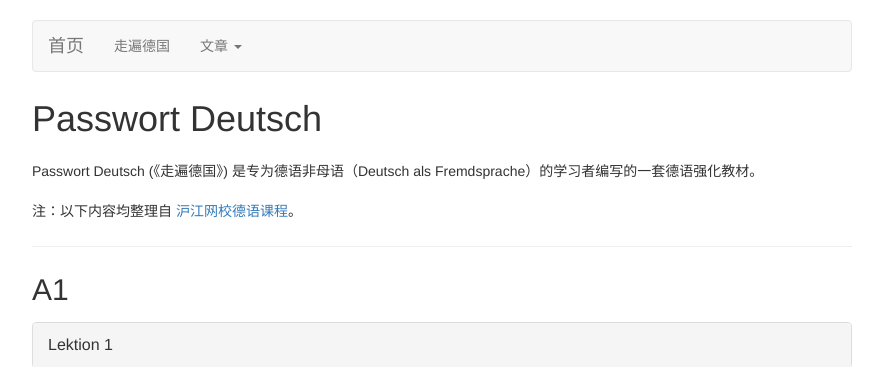
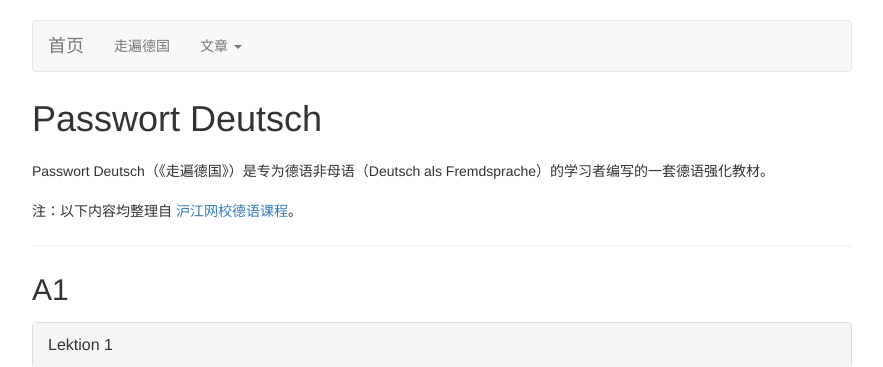
Before and after one commit to Frederick-S/GermanGarden, a Jekyll site: the page built from passwort-deutsch.html, in a window 1280 px wide. Shown: the top 367 px of the page, without its empty margins (198-1081 px from the left). Built offline with Jekyll 4.4.1, drawn with Linux system fonts in a browser that asks for light colours; nearby versions of some CDN libraries.

```diff
--- a/passwort-deutsch.html
+++ b/passwort-deutsch.html
@@ -3,7 +3,7 @@ layout: default
 title: Passwort Deutsch
 ---
 <h1>Passwort Deutsch</h1>
-<p>Passwort Deutsch (《走遍德国》) 是专为德语非母语（Deutsch als Fremdsprache）的学习者编写的一套德语强化教材。</p>
+<p>Passwort Deutsch（《走遍德国》）是专为德语非母语（Deutsch als Fremdsprache）的学习者编写的一套德语强化教材。</p>
 <p>注：以下内容均整理自 <a href="http://class.hujiang.com/">沪江网校德语课程</a>。</p>
 <hr />
 
```
